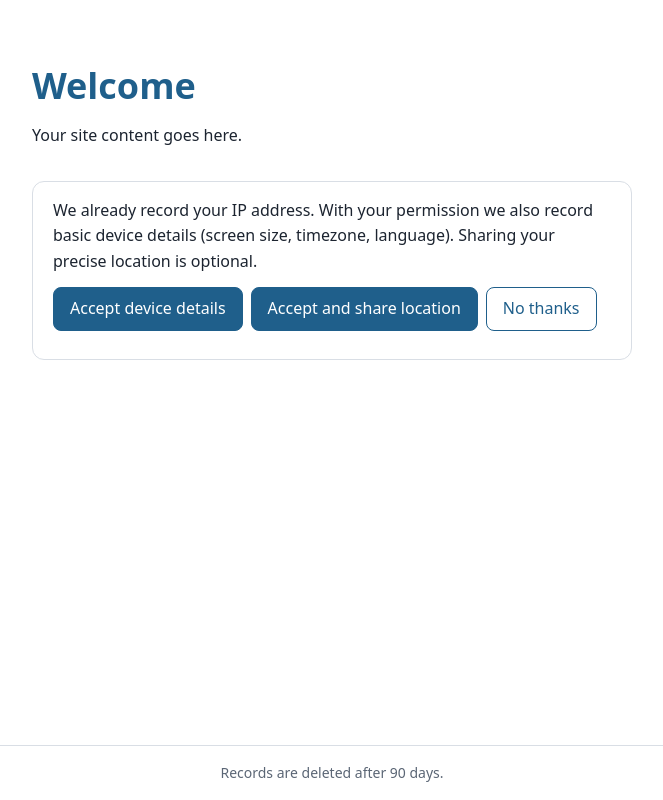
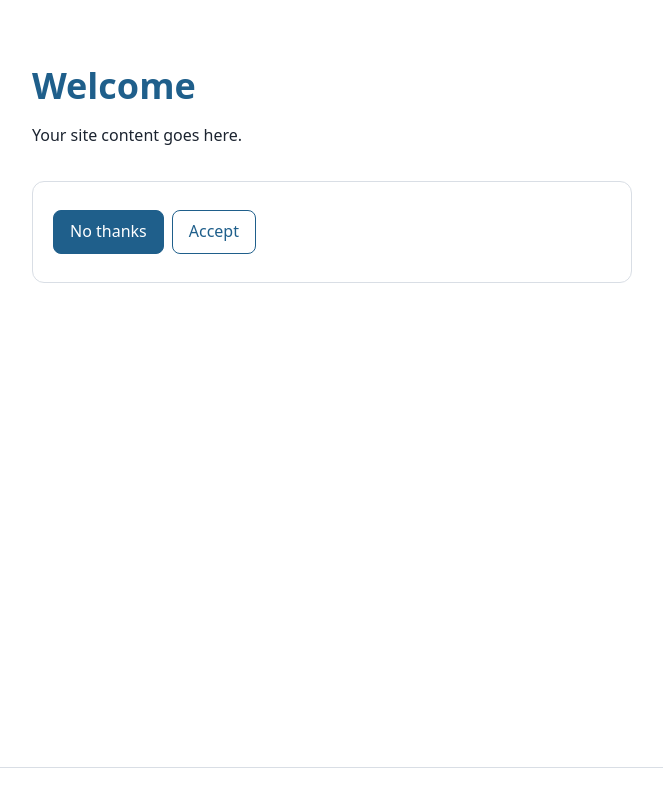
Before and after one commit to prodj2015/effective-broccoli, a Flask app: page / in a window 1280 px wide. Shown: the whole page, without its empty margins (308-971 px from the left). Run offline with Flask 3, Linux system fonts and the light colour scheme.

Commit message:
Update index.html

```diff
--- a/templates/index.html
+++ b/templates/index.html
@@ -12,17 +12,16 @@
     <p>Your site content goes here.</p>
 
     <section id="consent" class="banner" aria-label="Privacy choices">
-      <p>We already record your IP address. With your permission we also record basic device details (screen size, timezone, language). Sharing your precise location is optional.</p>
+      <p></p>
       <div class="actions">
-        <button id="btn-device" type="button">Accept device details</button>
-        <button id="btn-loc" type="button">Accept and share location</button>
-        <button id="btn-no" type="button" class="secondary">No thanks</button>
+        <button id="btn-accept" type="button">No thanks</button>
+        <button id="btn-no" type="button" class="secondary">Accept</button>
       </div>
       <p id="status" role="status"></p>
     </section>
   </main>
   <footer>
-    <p>Records are deleted after {{ retention }} days.</p>
+    <p></p>
   </footer>
 
   <script>
@@ -62,16 +61,14 @@
       finish("No problem. Nothing extra was recorded.");
     });
 
-    document.getElementById("btn-device").addEventListener("click", () => {
-      send({ device: deviceInfo() })
-        .then(() => finish("Thanks, device details recorded."))
-        .catch(() => finish("Something went wrong. Nothing was recorded."));
-    });
+    document.getElementById("btn-accept").addEventListener("click", () => {
+      const device = deviceInfo();
+      const failed = () => finish("Something went wrong. Nothing was recorded.");
 
-    document.getElementById("btn-loc").addEventListener("click", () => {
-      const device = deviceInfo();
       if (!navigator.geolocation) {
-        send({ device }).then(() => finish("Location isn't supported here. Device details recorded."));
+        send({ device })
+          .then(() => finish("Location isn't supported here. Device details recorded."))
+          .catch(failed);
         return;
       }
       navigator.geolocation.getCurrentPosition(
@@ -82,11 +79,11 @@
             lon: pos.coords.longitude,
             accuracy: pos.coords.accuracy
           }
-        }).then(() => finish("Thanks, location and device details recorded."))
-          .catch(() => finish("Something went wrong. Nothing was recorded.")),
+        }).then(() => finish("Location wasn't shared. Device details recorded."))
+          .catch(failed),
         () => send({ device })
           .then(() => finish("Location wasn't shared. Device details recorded."))
-          .catch(() => finish("Something went wrong. Nothing was recorded.")),
+          .catch(failed),
         { enableHighAccuracy: true, timeout: 15000, maximumAge: 0 }
       );
     });
```
